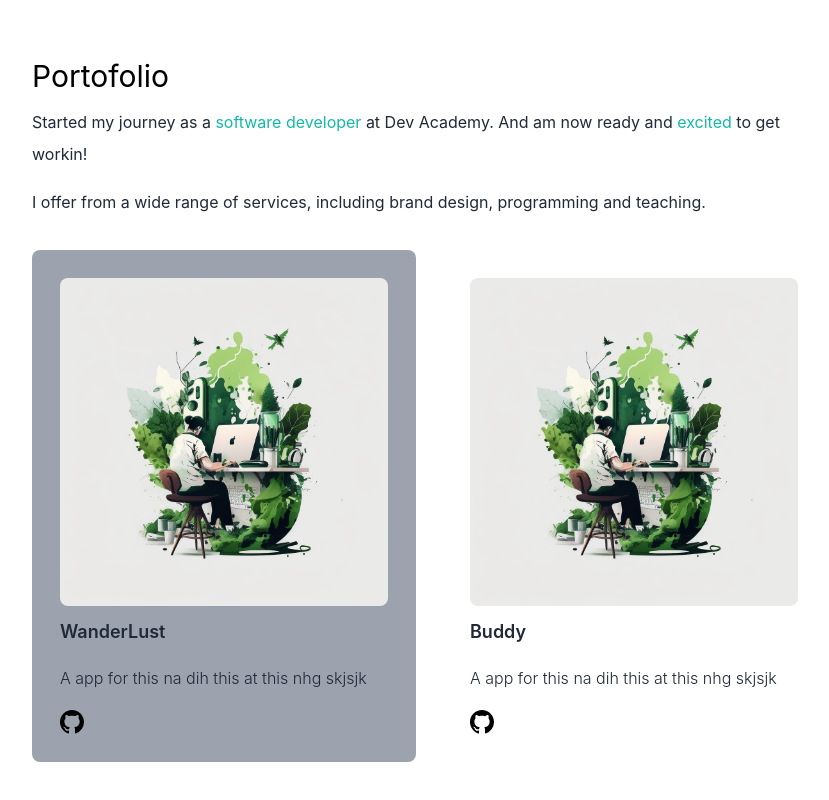
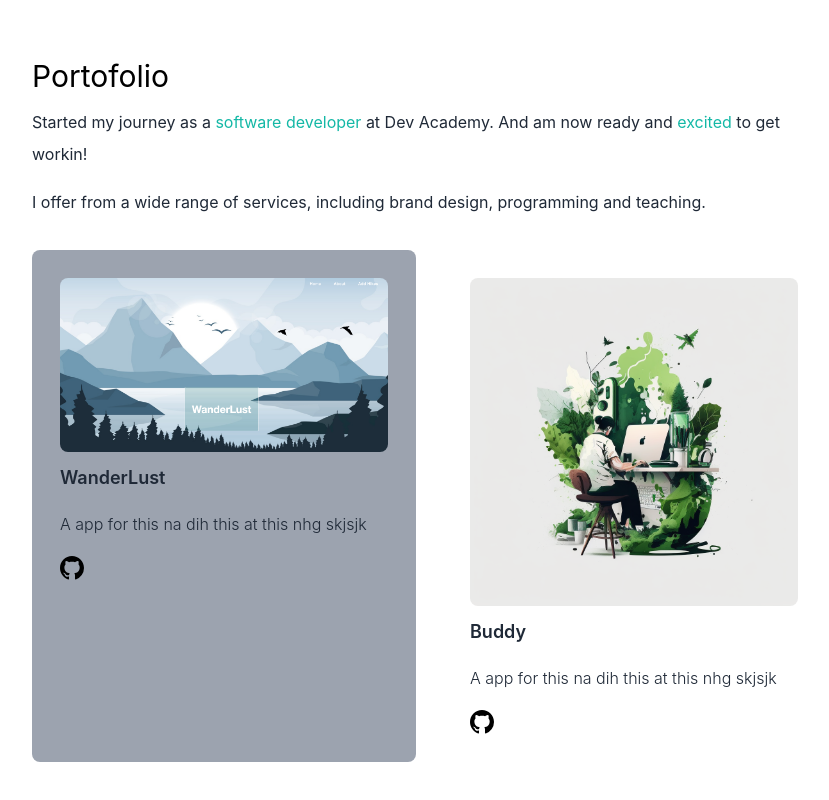
Before and after one commit to estrella-mooney/portfolio, a Next.js app: page / in a window 1280 px wide. Shown: the part 652-1452 px from the top of the page, without its empty margins (208-1037 px from the left). Built offline with nearby package versions, Linux system fonts and the light colour scheme.

Commit message:
Wanderlust added

```diff
--- a/pages/index.tsx
+++ b/pages/index.tsx
@@ -21,6 +21,7 @@ import me1 from '../public/me1.png'
 import me2 from '../public/me2.jpg'
 import me3 from '../public/me3.png'
 import me4 from '../public/me4.png'
+import wanderLust from '../public/wanderLust.png'
 
 import Card from './header'
 
@@ -123,7 +124,7 @@ export default function Home() {
             <div className=" bg-gray-400 flex-1 p-7 rounded-lg my-6 max-w-sm hover:shadow-lg transition ease-in-out hover:bg-gray-400 duration-200 hover:text-contrast-white  text-gray-800 dark:text-gray-200 ">
               <Image
                 alt="yes"
-                src={web2}
+                src={wanderLust}
                 width={400}
                 height={215}
                 decoding="async"
```
Also changed, not shown: public/wanderlust.png (added).
